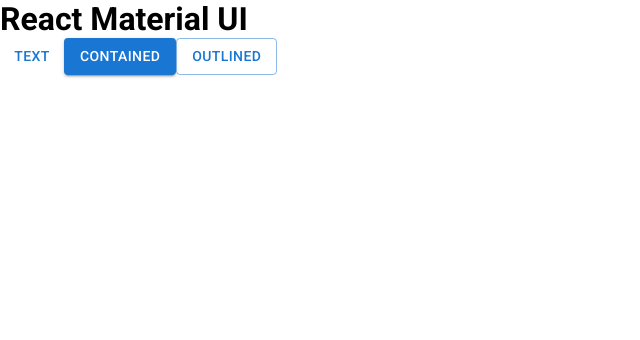
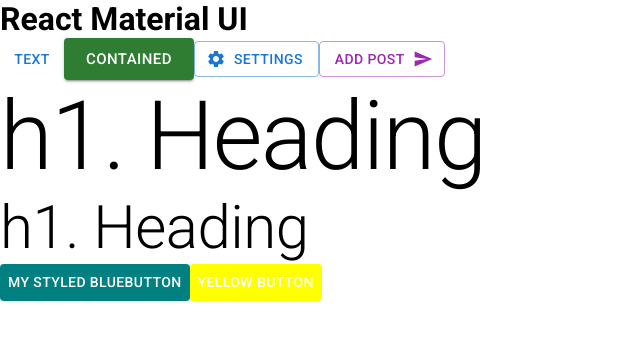
Before and after one commit to AmaduKamara/mui-social, a React (Create React App) app: page / in a window 1280 px wide. Shown: the top 340 px of the page, without its empty margins (0-640 px from the left). Built offline with nearby package versions, Linux system fonts and the light colour scheme.

Commit message:
Styling and using buttons

```diff
--- a/src/App.js
+++ b/src/App.js
@@ -1,12 +1,51 @@
-import { Button } from "@mui/material";
+import { Button, Typography } from "@mui/material";
+import { Send, Settings } from "@mui/icons-material";
+import styled from "@emotion/styled";
 
 function App() {
+  const BlueButton = styled(Button)({
+    backgroundColor: "teal",
+    color: "#fff",
+    "&:hover": {
+      backgroundColor: "green",
+    },
+    "&:disabled": {
+      backgroundColor: "gray",
+      color: "white",
+    },
+  });
+  const YellowButton = styled(Button)({
+    backgroundColor: "yellow",
+    color: "#fff",
+    "&:hover": {
+      backgroundColor: "pink",
+    },
+    "&:disabled": {
+      backgroundColor: "gray",
+      color: "white",
+    },
+  });
   return (
     <div>
       <h1>React Material UI</h1>
       <Button variant="text">Text</Button>
-      <Button variant="contained">Contained</Button>
-      <Button variant="outlined">Outlined</Button>
+      <Button variant="contained" color="success" size="large">
+        Contained
+      </Button>
+      <Button variant="outlined" startIcon={<Settings />}>
+        Settings
+      </Button>
+      <Button variant="outlined" color="secondary" endIcon={<Send />}>
+        Add Post
+      </Button>
+      <Typography variant="h1" component="h2">
+        h1. Heading
+      </Typography>
+      <Typography variant="h2" component="h2">
+        h1. Heading
+      </Typography>
+      <BlueButton>My Styled BlueButton</BlueButton>
+      <YellowButton>Yellow Button</YellowButton>
     </div>
   );
 }
```
